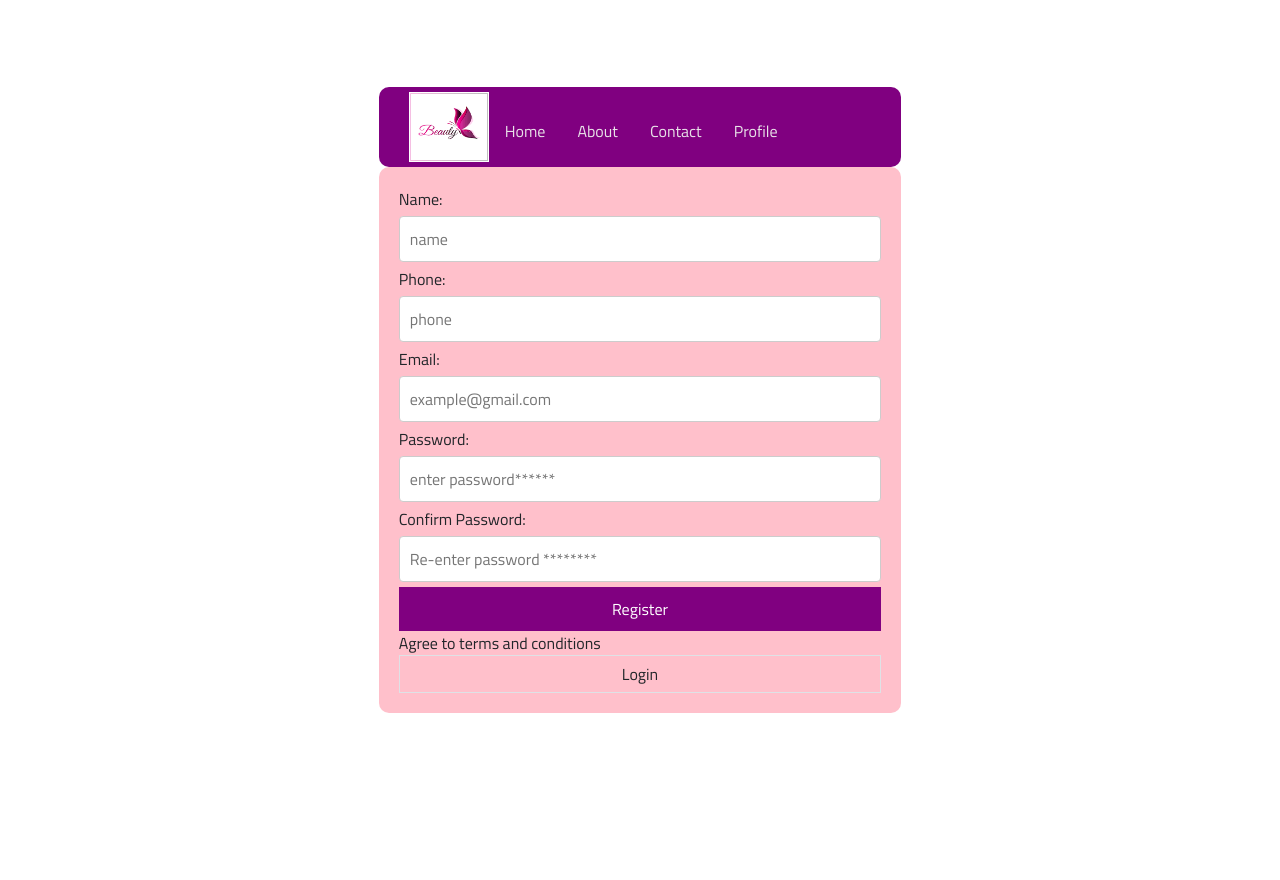
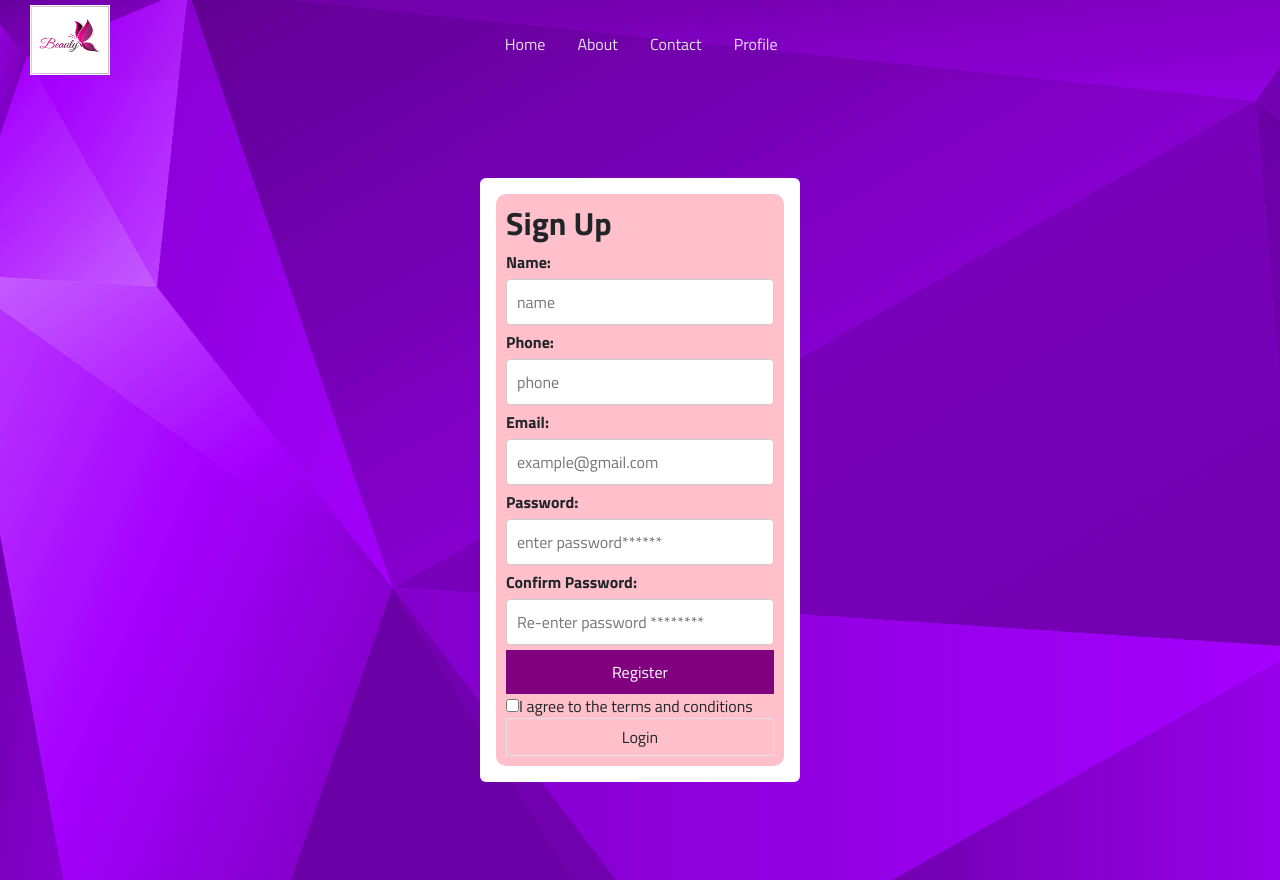
Before and after one commit to ellyn254/maspa_app, a React (Create React App) app: page /register in a window 1280 px wide. Before the commit the page ends 800 px from the top, so only its background shows below. Built offline with nearby package versions, Linux system fonts and the light colour scheme.

Commit message:
3rd commit

```diff
--- a/src/Contact.jsx
+++ b/src/Contact.jsx
@@ -54,9 +54,10 @@ const Contact = () => {
   };
 
   return (
-
+    <div className='d-flex vh-100 justify-content-center align-items-center'>
+    <div className='p-3 w-25 rounded bg-white'>
         <form onSubmit={handleSubmit}>
-          <h2>Contact Page</h2>
+          <h2><strong>Contact Page</strong></h2>
           <div className="mb-3">
             <label><strong>Email:</strong></label>
             <input
@@ -87,7 +88,8 @@ const Contact = () => {
           </div>
           <button type="submit" className="w-100">Submit</button>
         </form>
-
+   </div>
+   </div>
   );
 };
 
--- a/src/Navbar.css
+++ b/src/Navbar.css
@@ -9,7 +9,7 @@
 }
 
 :root {
-	--mainColor: purple;
+	--mainColor: rgba(128, 0, 128, 0.062);
 	--mainColorLight: #5767aa;
 	--secondaryColor: #db2b39;
 	--textColor: #edededf3;
@@ -20,7 +20,7 @@ header {
 	align-items: center;
 	justify-content: space-between;
 	height: 80px;
-	padding: 0 2px;
+	padding: 0 2%;
 	background-color: var(--mainColor);
 	color: var(--textColor);
 	padding: 30px;
@@ -62,7 +62,7 @@ header .nav-btn {
 		position: fixed;
 		top: -100vh;
 		left: 0;
-		height: 100%;
+		height:100%;
 		width: 100%;
 		display: flex;
 		flex-direction: column;
--- a/src/Signin.jsx
+++ b/src/Signin.jsx
@@ -1,6 +1,7 @@
 import React, {useState} from 'react'
 import axios from 'axios'
 import { useNavigate, Link } from 'react-router-dom'
+import './Signup.css'
 // import parsePhoneNumberFromString from 'libphonenumber-js';
 
 const Signin = () => {
@@ -68,10 +69,12 @@ const Signin = () => {
     }
     }
   return (
-
+    <div className='d-flex vh-100 justify-content-center align-items-center'>
+        <div className='p-3 w-25 rounded bg-white'>
     <form onSubmit={handleSubmit}>
+      <h2><strong>Sign In</strong></h2>
     <div>
-      <label>Email:</label>
+      <label><strong>Email:</strong></label>
       <input
         type="email"
         name="email"
@@ -82,7 +85,7 @@ const Signin = () => {
         {errors.email && <span>{errors.email}</span>}
     </div>
     <div>
-      <label>Password:</label>
+      <label><strong>Password:</strong></label>
       <input
         type="password"
         name="password"
@@ -91,10 +94,13 @@ const Signin = () => {
       />
         {errors.password && <span>{errors.password}</span>}
     </div>
-               <button type='submit' className='w-100 rounded-0'>Login</button>
-                Agree to terms and conditions
-                <Link to={`/register`} className='btn border w-100 rounded-0 text-decoration-none'>Create Account</Link>
+        <button type='submit' className='w-100 rounded-0'>Login</button>
+        <input type="checkbox" id="agreeCheckbox" />
+    <label for="agreeCheckbox">I agree to the terms and conditions</label>
+        <Link to={`/register`} className='btn border w-100 rounded-0 text-decoration-none'>Create Account</Link>
   </form>
+  </div>
+  </div>
   )
 }
 
--- a/src/Signup.css
+++ b/src/Signup.css
@@ -1,7 +1,6 @@
 body {
   margin: 0;
   padding: 0;
-  display: flex;
   justify-content: center;
   align-items: center;
   min-height: 100vh;
@@ -10,11 +9,10 @@ body {
 
 form {
   background-color: pink;
-  padding: 20px;
+  padding: 10px;
   border-radius: 10px;
 
 }
-
 input[type="text"],
 input[type="phone"],
 input[type="email"],
@@ -24,6 +22,7 @@ input[type="password"] {
   margin: 5px 0;
   border: 1px solid #ccc;
   border-radius: 4px;
+
 }
 
 span {
--- a/src/Signup.jsx
+++ b/src/Signup.jsx
@@ -88,10 +88,12 @@ const Signup = () => {
   };
 
   return (
-
+    <div className='d-flex vh-100 justify-content-center align-items-center'>
+    <div className='p-3 w-25 rounded bg-white'>
         <form onSubmit={handleSubmit}>
+          <h2><strong>Sign Up</strong></h2>
           <div>
-            <label>Name:</label>
+            <label><strong>Name:</strong></label>
             <input
               type="text"
               name="name"
@@ -102,7 +104,7 @@ const Signup = () => {
             {errors.name && <span>{errors.name}</span>}
           </div>
           <div>
-            <label>Phone:</label>
+            <label><strong>Phone:</strong></label>
             <input
               type="phone"
               name="phone"
@@ -113,7 +115,7 @@ const Signup = () => {
             {errors.phone && <span>{errors.phone}</span>}
           </div>
           <div>
-            <label>Email:</label>
+            <label><strong>Email:</strong></label>
             <input
               type="email"
               name="email"
@@ -124,7 +126,7 @@ const Signup = () => {
             {errors.email && <span>{errors.email}</span>}
           </div>
           <div>
-            <label>Password:</label>
+            <label><strong>Password:</strong></label>
             <input
               type="password"
               name="password"
@@ -134,7 +136,7 @@ const Signup = () => {
             {errors.password && <span>{errors.password}</span>}
           </div>
           <div>
-            <label>Confirm Password:</label>
+            <label><strong>Confirm Password:</strong></label>
             <input
               type="password"
               name="confirmPassword"
@@ -146,7 +148,8 @@ const Signup = () => {
           <button type="submit" className="w-100 rounded-0">
             Register
           </button>
-          Agree to terms and conditions
+          <input type="checkbox" id="agreeCheckbox" />
+    <label for="agreeCheckbox">I agree to the terms and conditions</label>
           <Link
             to={`/login`}
             className="btn border w-100 rounded-0 text-decoration-none"
@@ -154,6 +157,8 @@ const Signup = () => {
             Login
           </Link>
         </form>
+        </div>
+        </div>
   );
 };
 
--- a/src/Update.jsx
+++ b/src/Update.jsx
@@ -70,10 +70,12 @@ const Update = () => {
 }}
 
   return (
+    <div className='d-flex vh-100 justify-content-center align-items-center'>
+    <div className='p-3 w-25 rounded bg-white'>
   <form onSubmit={handleSubmit}>
     <h2>Update</h2>
     <div>
-      <label>Name:</label>
+      <label><strong>Name:</strong></label>
       <input
         type="text"
         name="name"
@@ -84,7 +86,7 @@ const Update = () => {
         {errors.name && <span>{errors.name}</span>}
     </div>
     <div>
-      <label>Phone:</label>
+      <label><strong>Phone:</strong></label>
       <input
         type="phone"
         name="phone"
@@ -96,7 +98,7 @@ const Update = () => {
     </div>
 
     <div>
-      <label>Email:</label>
+      <label><strong>Email:</strong></label>
       <input
         type="email"
         name="email"
@@ -108,7 +110,7 @@ const Update = () => {
     </div>
 
     <div>
-      <label>Password:</label>
+      <label><strong>Password:</strong></label>
       <input
         type="password"
         name="password"
@@ -119,7 +121,7 @@ const Update = () => {
         {errors.password && <span>{errors.password}</span>}
     </div>
         <div>
-      <label htmlFor='confirmpassword'>Confirm Password:</label>
+      <label htmlFor='confirmpassword'><strong>Confirm Password:</strong></label>
       <input
         type="password"
         name="confirmPassword"
@@ -130,9 +132,11 @@ const Update = () => {
     </div>
 
                 <button type='submit' className='w-100 rounded-0'>Update</button>
-                Agree to terms and conditions
+
                 <Link to={`/login`} className='btn border w-100 rounded-0 text-decoration-none'>Login</Link>
      </form>
+     </div>
+     </div>
   )
 }
 
--- a/src/index.css
+++ b/src/index.css
@@ -5,6 +5,8 @@ body {
     sans-serif;
   -webkit-font-smoothing: antialiased;
   -moz-osx-font-smoothing: grayscale;
+  background-image: url('./images/splendid.jpg');
+  background-repeat: no-repeat;
 }
 
 code {
```
Also changed, not shown: src/App.js (+2 -6 lines), src/images/women.jpg (added).
